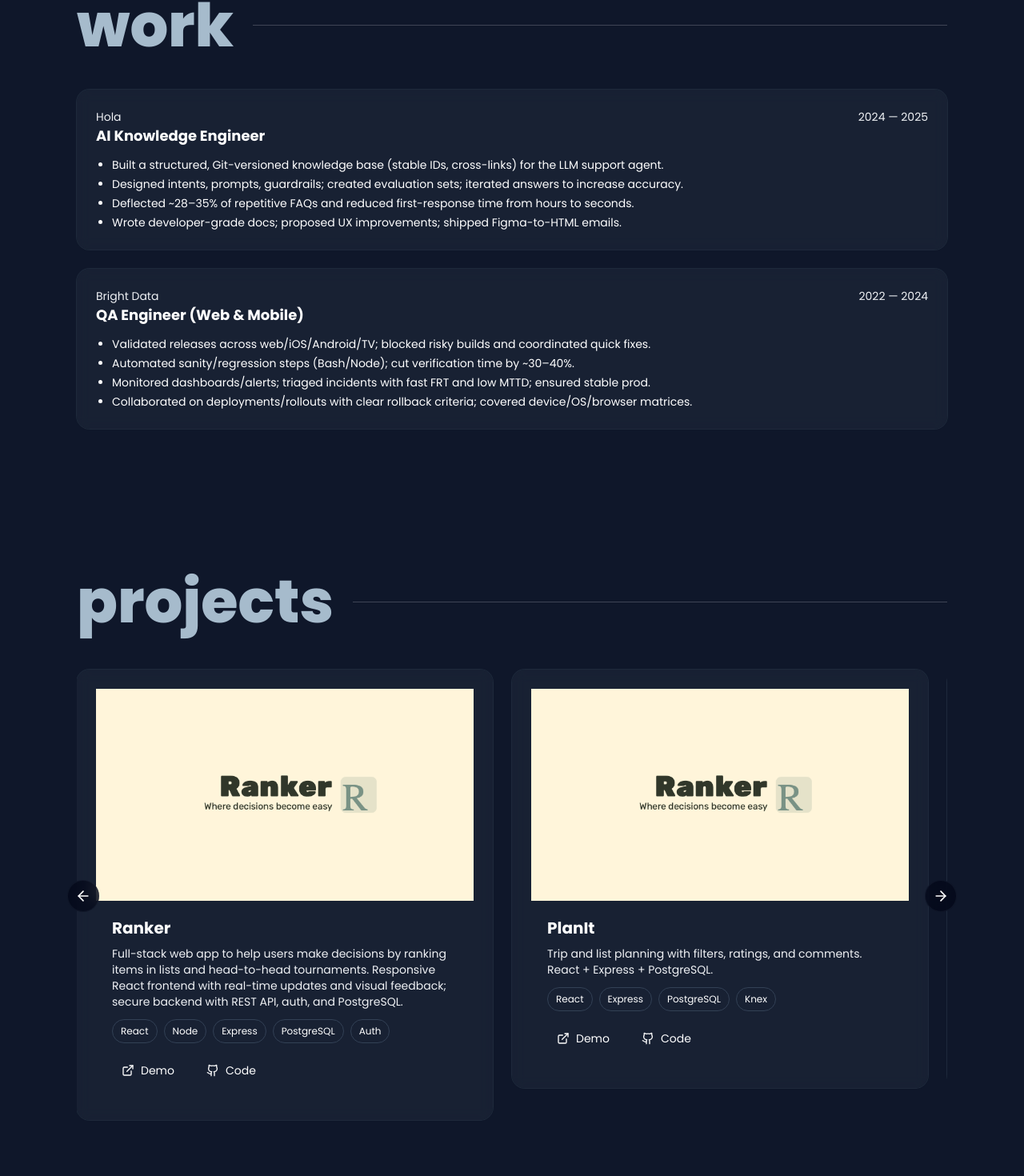
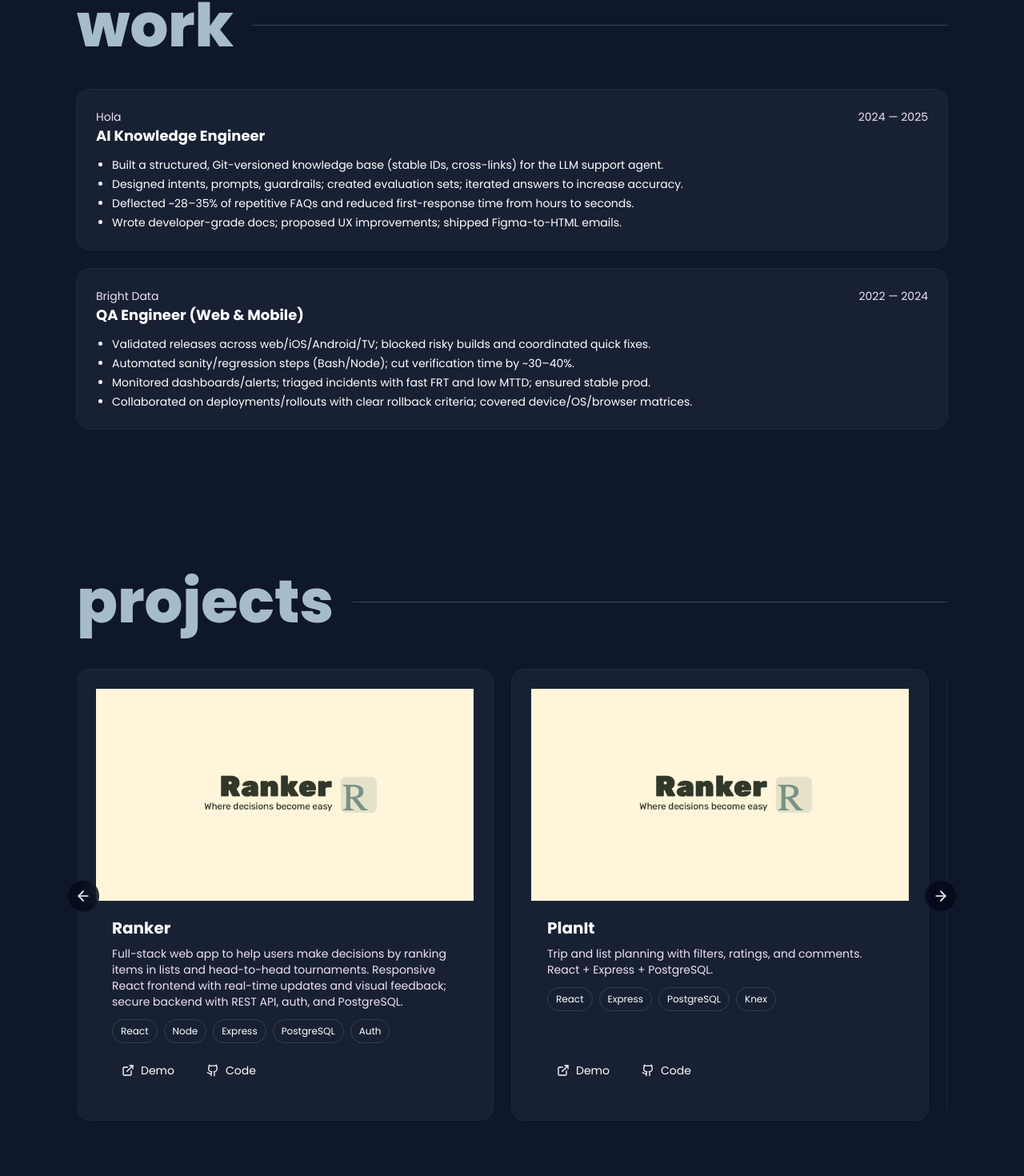
Before and after one commit to KristinaKolesnyk/portfolio-react, a React (Create React App) app: page / in a window 1280 px wide. Shown: the part 1258-2728 px from the top of the page at 80% size. Built offline with nearby package versions, Linux system fonts and the light colour scheme.

Commit message:
resizing cards

```diff
--- a/package.json
+++ b/package.json
@@ -39,6 +39,7 @@
     ]
   },
   "devDependencies": {
+    "@tailwindcss/line-clamp": "^0.4.4",
     "autoprefixer": "^10.4.21",
     "postcss": "^8.5.6",
     "tailwindcss": "^3.4.17"
--- a/src/Portfolio.jsx
+++ b/src/Portfolio.jsx
@@ -585,21 +585,21 @@ function ProjectsCarousel() {
                         data-card
                         className="snap-start shrink-0 w-[320px] sm:w-[420px] lg:w-[520px]"
                     >
-                        <Card className="p-0 overflow-hidden">
+                        <Card className="p-0 overflow-hidden group ring-brand-soft hover:ring-brand-strong transition-all hover:translate-y-[-1px] hover:shadow">
                             {/* Прямоугольный превью-блок как в макете */}
                             <div className="aspect-[16/9] w-full overflow-hidden">
                                 <img src={p.image} alt={p.title} className="h-full w-full object-cover"/>
                             </div>
 
-                            <div className="p-5 space-y-2">
+                            <div className="p-5 flex flex-col gap-2 min-h-[250px]">
                                 <h3 className="text-xl font-semibold">{p.title}</h3>
-                                <p className="text-sm text-muted">{p.blurb}</p>
+                                <p className="text-sm text-muted line-clamp-4">{p.blurb}</p>
                                 <div className="flex flex-wrap gap-2 pt-1">
                                     {p.tags.map((t) => (
                                         <Badge key={t}>{t}</Badge>
                                     ))}
                                 </div>
-                                <div className="flex items-center gap-4 pt-2">
+                                <div className="flex items-center gap-4 pt-2 mt-auto">
                                     <LinkGhost href={p.demo}>Demo</LinkGhost>
                                     <LinkGhost href={p.repo} icon={Github}>Code</LinkGhost>
                                 </div>
--- a/src/index.css
+++ b/src/index.css
@@ -20,7 +20,7 @@
     --c-surface: 2 6 23;        /* slate-950 */
     --c-surface-2: 15 23 42;    /* slate-900 */
     --c-border: 30 41 59;       /* slate-800 */
-    --c-muted: 240 242 245;     /* slate-400 */
+    --c-muted: 240 225 245;     /* slate-400 */
 }
 
 
--- a/tailwind.config.js
+++ b/tailwind.config.js
@@ -24,5 +24,5 @@ module.exports = {
             },
         },
     },
-    plugins: [],
+    plugins: [require('@tailwindcss/line-clamp')],
 };
```
Also changed, not shown: 1 other file (tests, documents, lock files or other folders).
